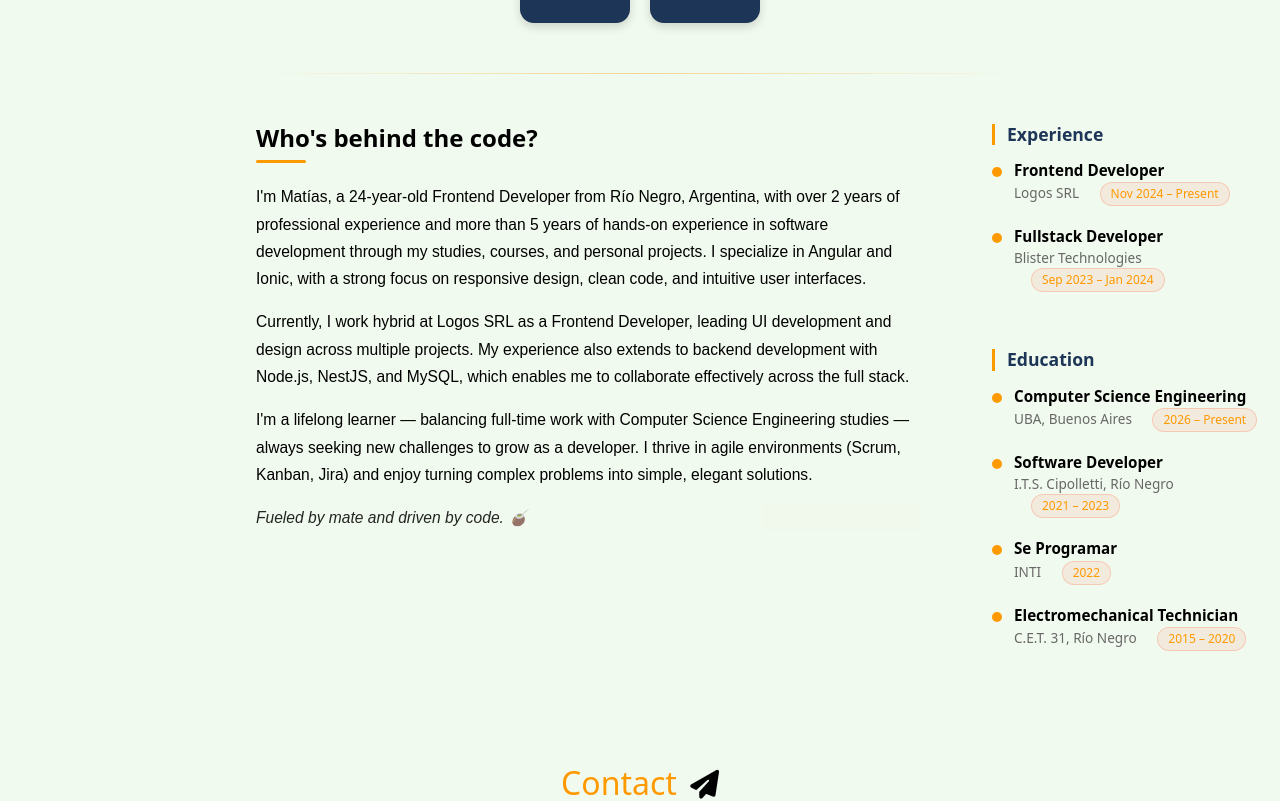
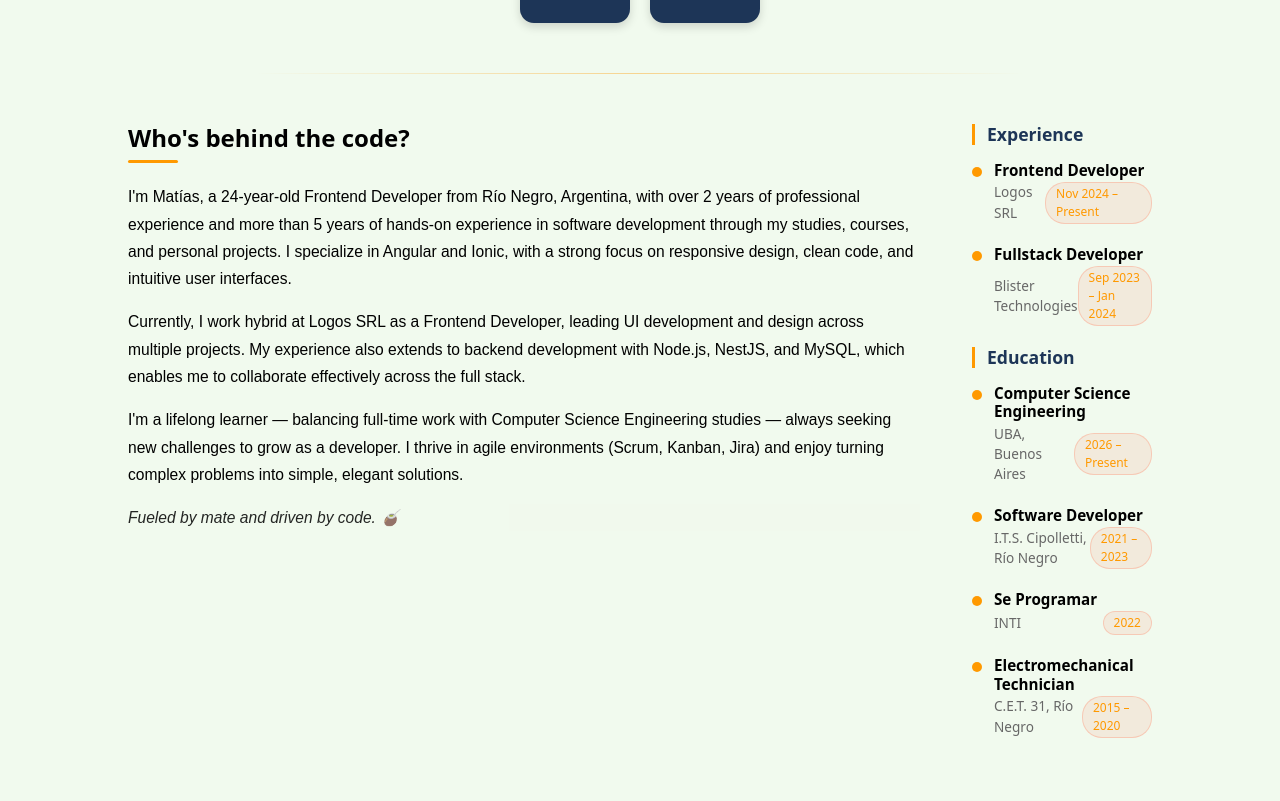
Before and after one commit to MatyMoya15/Portfolio, an Angular app: page / in a window 1280 px wide. Shown: the part 1584-2385 px from the top of the page. Built offline with nearby package versions, Linux system fonts and the light colour scheme.

Commit message:
Una chiquita en about-me

```diff
--- a/src/app/components/about-me/about-me.component.scss
+++ b/src/app/components/about-me/about-me.component.scss
@@ -76,7 +76,7 @@ section {
 
     .about-left {
       padding-right: 40px;
-      padding-left: 20%;
+      padding-left: 10%;
     }
 
     .about-title {
@@ -116,10 +116,10 @@ section {
 
     // ── RIGHT COLUMN ──────────────────────────────────
     .right-column {
-      display: flex;
-      flex-direction: column;
-      gap: 36px;
-      padding-left: 32px;
+      position: sticky;
+      top: 80px;
+      align-self: flex-start;
+      padding-right: 10%;
     }
 
     .block-title {
@@ -151,6 +151,7 @@ section {
         .text {
           display: flex;
           flex-direction: column;
+          width: 100%; // ← esto es lo que falta
 
           .title {
             font-weight: 600;
@@ -164,6 +165,9 @@ section {
             margin-bottom: 5px;
             color: var(--last-text);
             margin-left: 0;
+            display: flex; // ← agregar
+            justify-content: space-between; // ← nombre a la izq, fecha a la der
+            align-items: center; // ← misma altura
           }
 
           .date-badge {
@@ -175,7 +179,7 @@ section {
             color: var(--resalt-color);
             border: 1px solid rgba(255, 126, 95, 0.3);
             width: fit-content;
-            margin-left: 17px;
+            margin-left: 0;
           }
         }
       }
--- a/src/app/components/about-me/about-me.component.ts
+++ b/src/app/components/about-me/about-me.component.ts
@@ -19,8 +19,8 @@ export class AboutMeComponent
 
   skills: Skill[] = [
     { name: 'Angular', imageUrl: 'https://cdn.icon-icons.com/icons2/2107/PNG/512/file_type_angular_icon_130754.png' },
-    { name: 'TypeScript', imageUrl: 'https://cdn.icon-icons.com/icons2/2107/PNG/512/file_type_typescript_official_icon_130107.png' }, { name: 'CSS 3', imageUrl: 'https://cdn.icon-icons.com/icons2/2415/PNG/512/css_original_logo_icon_146575.png' },
-
+    { name: 'TypeScript', imageUrl: 'https://cdn.icon-icons.com/icons2/2107/PNG/512/file_type_typescript_official_icon_130107.png' },
+    { name: 'CSS 3', imageUrl: 'https://cdn.icon-icons.com/icons2/2415/PNG/512/css_original_logo_icon_146575.png' },
     { name: 'Ionic', imageUrl: 'https://cdn.icon-icons.com/icons2/2107/PNG/512/file_type_ionic_icon_130522.png' },
     { name: 'Node Js', imageUrl: 'https://cdn.icon-icons.com/icons2/2107/PNG/512/file_type_node_icon_130301.png' },
     { name: 'Bootstrap', imageUrl: 'https://cdn.icon-icons.com/icons2/2415/PNG/512/bootstrap_plain_logo_icon_146619.png' },
```
